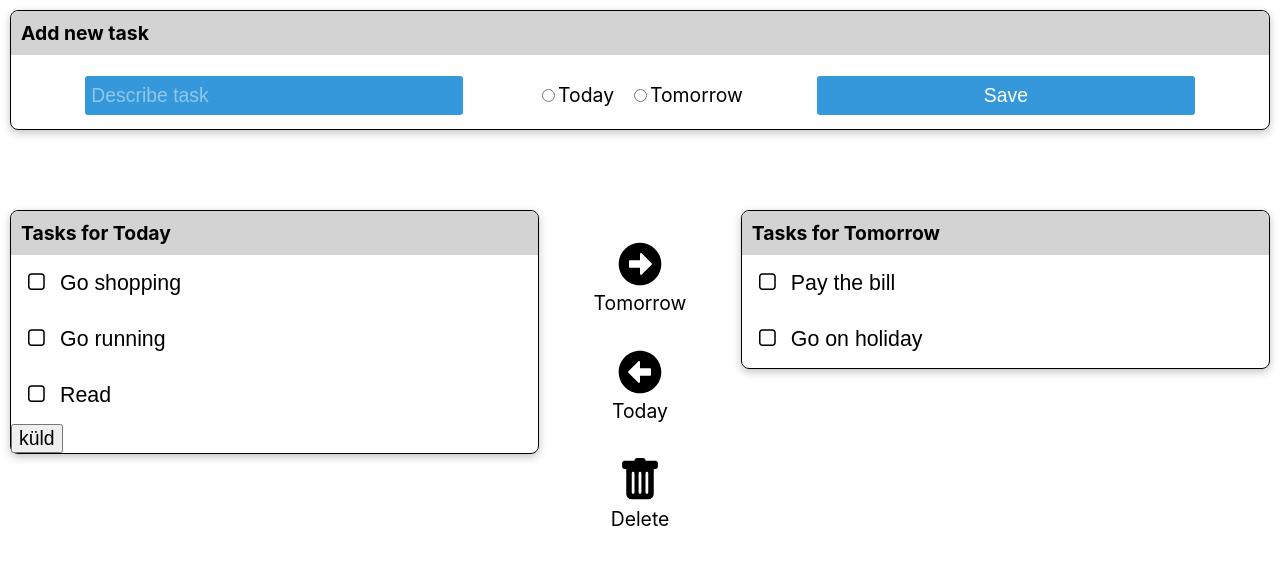
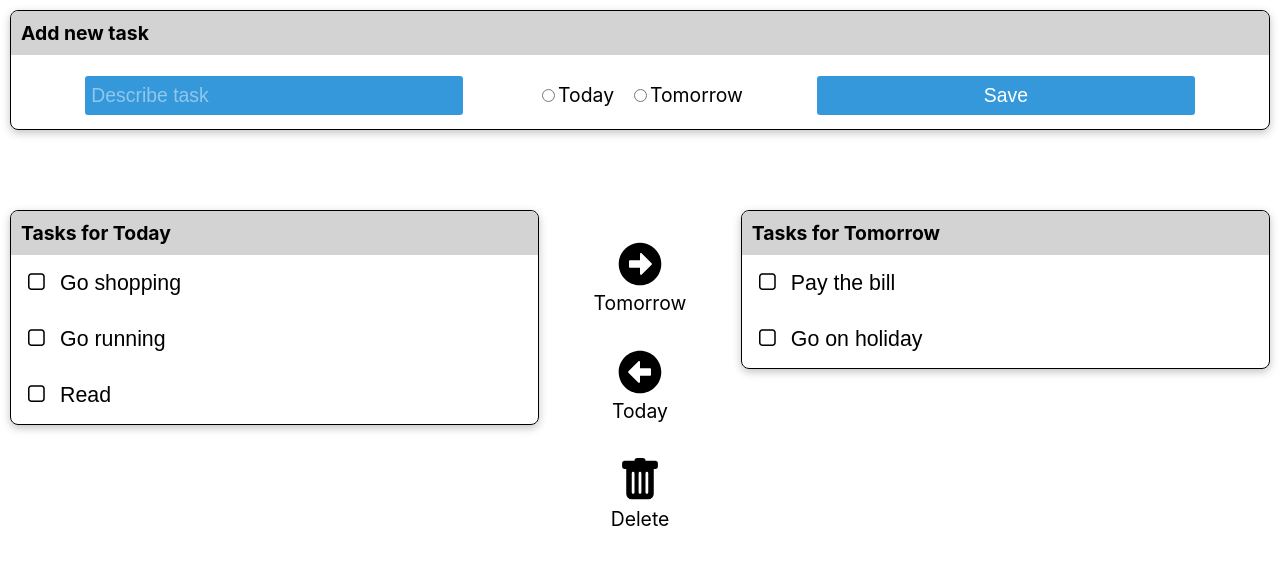
Before and after one commit to Ratelif/todo-react, a React (Create React App) app: page / in a window 1280 px wide. Shown: the top 564 px of the page. Built offline with nearby package versions, Linux system fonts and the light colour scheme.

Commit message:
Get Form Data, New Todo ok!

```diff
--- a/src/App.js
+++ b/src/App.js
@@ -1,12 +1,39 @@
+import { useEffect, useState } from 'react';
 import './App.css';
 import NewTask from './components/NewTask';
 import Tasks from './components/Tasks';
 
 function App() {
+  const [data, setData] = useState([ {
+        "id" : "1656098719369",
+        "title" : "Go shopping",
+        "date" : "today"
+    },
+    {
+        "id" : "1656098722995",
+        "title" : "Go running",
+        "date" : "today"
+    },
+    {
+        "id" : "1656098726731",
+        "title" : "Read",
+        "date" : "today"
+    },
+    {
+        "id" : "1656099270408",
+        "title" : "Pay the bill",
+        "date" : "tomorrow"
+    },
+    {
+        "id" : "1656099299066",
+        "title" : "Go on holiday",
+        "date" : "tomorrow"
+    }])
+
   return (
     <div className="App">
-      <NewTask />
-      <Tasks />
+      <NewTask data={data} setData={setData}/>
+      <Tasks data={data}/>
 
     </div>
   );
--- a/src/components/Buttons.js
+++ b/src/components/Buttons.js
@@ -7,17 +7,17 @@ import {BsTrashFill} from 'react-icons/bs'
 const Buttons = () => {
   return (
     <div className='buttons'>
-      <div className="button">
+      <div className="button" onClick={()=> console.log('tomorrow button clicked')}>
       <p><FaArrowAltCircleRight /></p>
       <p>Tomorrow</p>
       </div>
 
-      <div className="button">
+      <div className="button" onClick={()=> console.log('today button clicked')}>
       <p><FaArrowAltCircleLeft /></p>
       <p>Today</p>
       </div>
 
-      <div className="button">
+      <div className="button" onClick={()=> console.log('delete button clicked')}>
       <p><BsTrashFill /></p>
       <p>Delete</p>
       </div>
--- a/src/components/NewTask.js
+++ b/src/components/NewTask.js
@@ -1,14 +1,21 @@
 import React from 'react'
 
-const NewTask = () => {
+const NewTask = ({data, setData}) => {
+  const getData = (e)=> {
+    e.preventDefault()
+    const inputData = new FormData(e.target)
+    const dataObj = Object.fromEntries(inputData.entries())
+    const id = new Date().getTime().toString()
+    setData([...data, {id: id, title: dataObj['title'], date: dataObj['date']}])
+  }
   return (
     <div className='newTask common'>
       <h3>Add new task</h3>
-      <form>
-         <input className='size text' type="text" name="describe-task" id="describe-task" placeholder='Describe task'/>
+      <form onSubmit={getData}>
+         <input className='size text' type="text" name="title" id="title-id" required placeholder='Describe task'/>
          <div className="radio">
-            <input type="radio" name="describe-task" value="today" /><span>Today</span>
-            <input type="radio" name="describe-task" value="tomorrow" /><span>Tomorrow</span>
+            <input type="radio" name="date" value="today" required /><span>Today</span>
+            <input type="radio" name="date" value="tomorrow" required/><span>Tomorrow</span>
          </div>
          <input type="submit" value="Save" className='size' />
       </form>
--- a/src/components/Tasks.js
+++ b/src/components/Tasks.js
@@ -3,12 +3,12 @@ import Buttons from './Buttons'
 import Today from './Today'
 import Tomorrow from './Tomorrow'
 
-const Tasks = () => {
+const Tasks = ({data}) => {
   return (
     <div className='tasks'>
-         <Today />
+         <Today data={data}/>
          <Buttons />
-         <Tomorrow />
+         <Tomorrow data={data}/>
     </div>
   )
 }
--- a/src/components/Today.js
+++ b/src/components/Today.js
@@ -1,12 +1,6 @@
 import React from 'react'
-import { useState } from 'react'
-import {FiCheckSquare} from 'react-icons/fi'
-import {FiSquare} from 'react-icons/fi'
 
-
-const Today = () => {
-  const [status, setStatus] = useState(false)
-
+const Today = ({data}) => {
   const formData = (e)=>{
    e.preventDefault()
    const formData = new FormData(e.target);
@@ -25,22 +19,15 @@ const Today = () => {
     <div className='today common'>
       <h3>Tasks for Today</h3>
       <form className="list" onSubmit={formData}>
-        <div className="list-item">
-          <label>
-            <input type="checkbox" name="vehicle" id="vehicle1" value="Go 1" onChange={singleData}/><span>Go shopping</span>
+        {data && data.map((event)=>{
+           return (
+            event.date === "today" &&
+           <div className="list-item" key={event.id}>
+            <label>
+            <input type="checkbox" name="vehicle" id={event.id} value="Go 3" onChange={singleData}/><span>{event.title}</span>
           </label>
-        </div>
-        <div className="list-item">
-          <label>
-            <input type="checkbox" name="vehicle" id="vehicle2" value="Go 2" onChange={singleData}/><span>Go running</span>
-          </label>
-        </div>
-        <div className="list-item">
-          <label>
-            <input type="checkbox" name="vehicle" id="vehicle3" value="Go 3" onChange={singleData}/><span>Read</span>
-          </label>
-        </div>
-         <input type="submit" value="küld" />
+          </div>)
+        })}
       </form>
     </div>
   )
--- a/src/components/Tomorrow.js
+++ b/src/components/Tomorrow.js
@@ -1,24 +1,23 @@
 import React from 'react'
 
-const Tomorrow = () => {
+const Tomorrow = ({data}) => {
   const singleData = (e) => {
    console.log('id:', e.target.id, 'Value:',e.target.value, 'Name:',e.target.name,"checked:", e.target.checked)
   }
   return (
     <div className='tomorrow common'>
      <h3>Tasks for Tomorrow</h3>
+       {data && data.map((event)=>{
+           return (
+            event.date === "tomorrow" &&
+           <div className="list-item" key={event.id}>
+            <label>
+            <input type="checkbox" name="vehicle" id={event.id} value="Go 3" onChange={singleData}/><span>{event.title}</span>
+          </label>
+          </div>)
+        })}
 
-         <div className="list-item">
-          <label>
-            <input type="checkbox" name="vehicle" id="vehicle1" value="Go 1" onChange={singleData}/><span>Pay the bill</span>
-          </label>
-        </div>
-        <div className="list-item">
-          <label>
-            <input type="checkbox" name="vehicle" id="vehicle1" value="Go 1" onChange={singleData}/><span>Go on holiday</span>
-          </label>
-        </div>
-      </div>
+     </div>
   )
 }
 
```
Also changed, not shown: src/App.css (+4 -3 lines).
